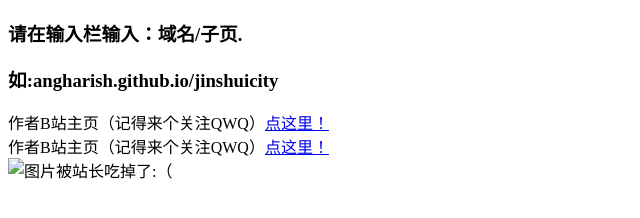
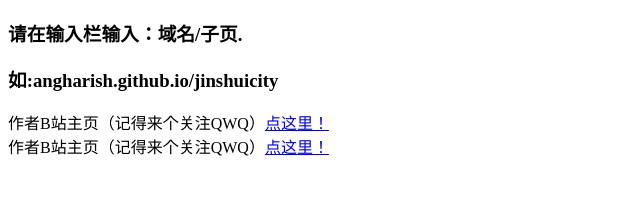
Before and after one commit to AngHarish-AHS/angharish-ahs.github.io, a plain HTML site: page index.html in a window 1280 px wide. Shown: the part 70-288 px from the top of the page, without its empty margins (0-640 px from the left). Drawn offline with Linux system fonts and the light colour scheme.

Commit message:
Update index.html

```diff
--- a/index.html
+++ b/index.html
@@ -18,8 +18,6 @@
     <span>作者B站主页（记得来个关注QWQ）<a href="https://space.bilibili.com/3493280356502177?spm_id_from=333.788.0.0" target="_blank">点这里！</a></span>
     <br>
     <span>作者B站主页（记得来个关注QWQ）<a href="https://space.bilibili.com/3493280356502177?spm_id_from=333.788.0.0" target="_blank">点这里！</a></span>
-    <br>
-    <img src="1.jpg" alt="图片被站长吃掉了:（">
 
 </body>
 </html>
```
